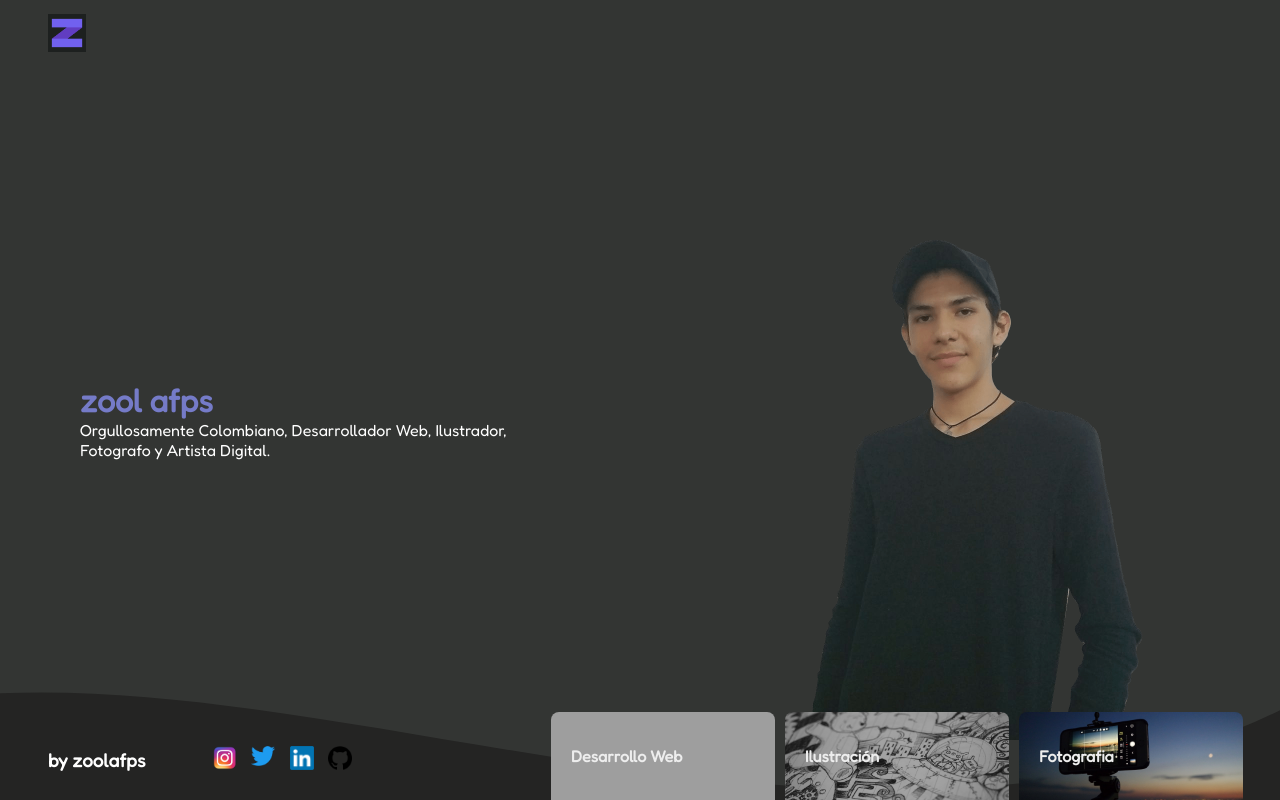
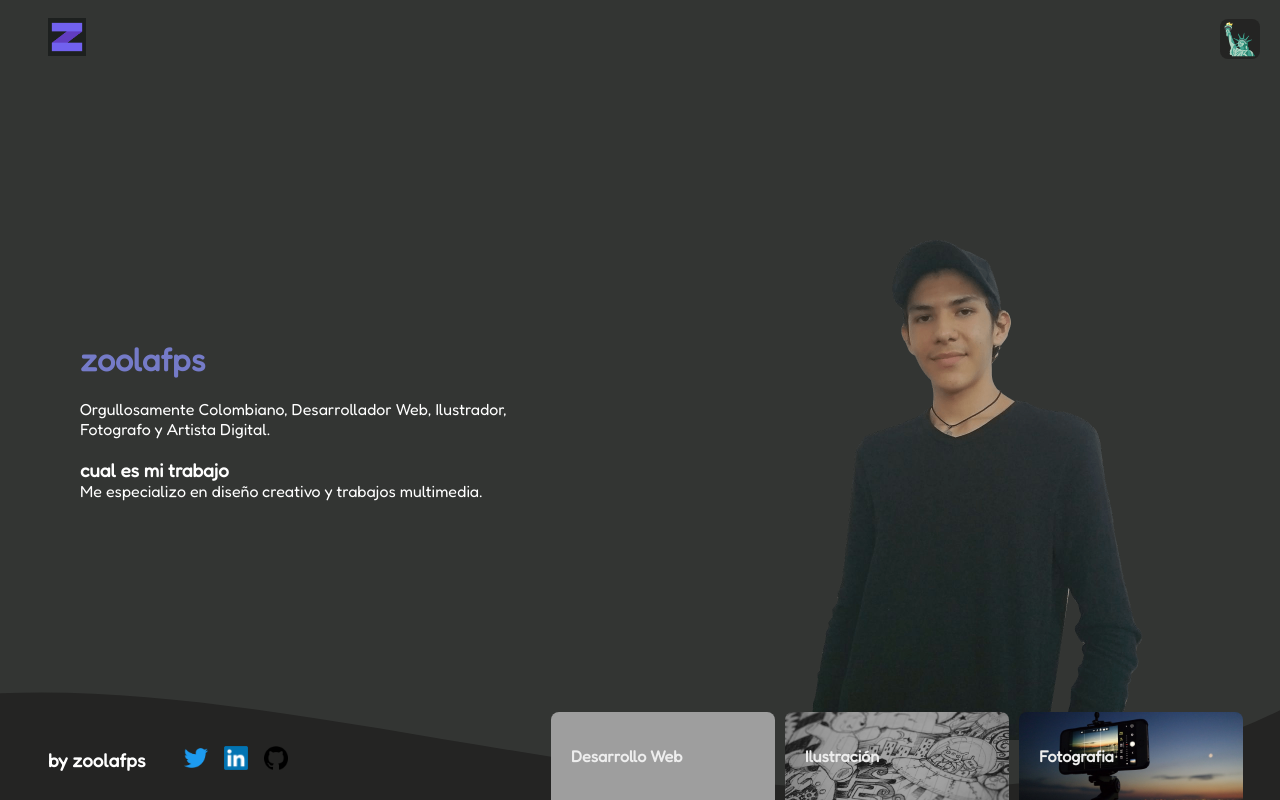
Before and after one commit to zoolafps/zoolafps.github.io, a PHP site: page / in a window 1280 px wide. Run offline with PHP 8.4, Linux system fonts and the light colour scheme; grey boxes are pictures that could not be loaded.

Commit message:
12/04/22
mejora de rendimiento, visualización y agregue la versión en ingles  :)

```diff
--- a/css/main.css
+++ b/css/main.css
@@ -47,18 +47,33 @@ a{
   position: absolute;
   top: 0px;
   z-index: 100;
-  margin: 1rem 3rem;
-  width: auto;
+  margin: 20px 0px;
+  width: 100%;
   height: 2.4rem;
   display: flex;
   align-items: center;
   justify-content: space-between;
 }
-.navbar img{
+.navbar .logo{
+  margin-left: 3rem;
   height: 2.4rem;
 }
-.btnham{
-  display: none;
+.navbar .btn-lang{
+  z-index: 20;
+  display: inline-block;
+  margin: 20px;
+  padding: 0px;
+  width: 2.5rem;
+  height: 2.5rem;
+  background: #242423;
+  border-radius: 8px;
+  display: flex;
+  align-items: center;
+  justify-content: center;
+  font-size: 30px;
+}
+.navbar .btn-lang.show{
+  background: #ededed;
 }
 
 /*#### HERO SECTION #####*/
@@ -104,14 +133,15 @@ a{
 }
 .banner-box .foo-inf{
   margin-left: 3rem;
-  width: 19rem;
+  width: 15rem;
   display: flex;
   align-items: center;
   justify-content: space-between;
 }
 .banner-box .sidebar{
   display: flex;
-  gap: .9rem;
+  align-items: center;
+  gap: 1rem;
 }
 .banner-box .sidebar img{
   width: 1.5rem;
--- a/index.html
+++ b/index.html
@@ -27,15 +27,28 @@
 
     <nav class="navbar">
       <a href="/"><img class="logo" loading="lazy" src="images/1-min.png" alt="zoolafps logo"></a>
-      <div class="btnham">
-        <img class="open" src="images/1_ccexpress.png">
-        <img class="close" src="images/2_ccexpress.png">
+      <div class="btn-lang">
+        <div class="btn-lang-close">
+        <p>🗽</p>
+      </div>
       </div>
     </nav>
     <header class="hero">
       <div class="box">
-        <h1>zool afps</h1>
+        <h1>zoolafps</h1>
+        <br>
         <p>Orgullosamente Colombiano, Desarrollador Web, Ilustrador, Fotografo y Artista Digital.</p>
+        <br>
+        <h3>cual es mi trabajo</h3>
+        <p>Me especializo en diseño creativo y trabajos multimedia.</p>
+      </div>
+      <div class="box-1">
+        <h1>zoolafps</h1>
+        <br>
+        <p>Proudly Colombian, Web Developer, Illustrator, Photographer and Digital Artist.</p>
+        <br>
+        <h3>what is my work</h3>
+        <p>I specialize in creative design and multimedia work.</p>
       </div>
       <img loading="lazy" src="images/zoolafps.png">
     </header>
@@ -49,8 +62,6 @@
         <ul class="foo-inf">
           <h3>by zoolafps</h3>
           <aside class="sidebar">
-            <a href="https://instagram.com/zool.afps" target="_blank"><img loading="lazy"
-                src="img/instagram_png.png"></a>
             <a href="https://twitter.com/zoolafps" target="_blank"><img loading="lazy" src="img/twitter_png.png"></a>
             <a href="https://co.linkedin.com/in/zool-afps-915378211" target="_blank"><img loading="lazy"
                 src="img/LinkedIn_png.png"></a>
@@ -70,6 +81,7 @@
   </div>
 
   <script src="js/loader.js"></script>
+  <script src="js/app.js"></script>
   <script src="https://code.jquery.com/jquery-3.6.0.min.js"></script>
 </body>
 </html>
--- a/js/app.js
+++ b/js/app.js
@@ -1,9 +1,18 @@
-let container = document.querySelector('.conteiner');
-let layer = document.querySelectorAll('.layer');
+function write(){
+    document.querySelector(".btn-lang").classList.toggle("show");
+    document.querySelector(".box").classList.toggle("show");
+    document.querySelector(".box-1").classList.toggle("show");
+}
 
-container.onmousemove = function(e){
-    let X =e.pageX;
-    let Y =e.pageY;
+//function dewrite(){
+//    document.querySelector(".btn-lang-close").classList.toggle("show");
+//    document.querySelector(".box").innerHTML='';
+//}
 
-    layer[0].style.transform = 'translate('+ X/100 +'px, '+ Y/100
-}
+document.querySelector(".btn-lang").addEventListener("click", () => {
+    write();
+  });
+
+//document.querySelector(".btn-lang-close").addEventListener("click", () => {
+//    dewrite();
+//  });
```
Also changed, not shown: other parts of css/main.css (+32 -9 lines).
